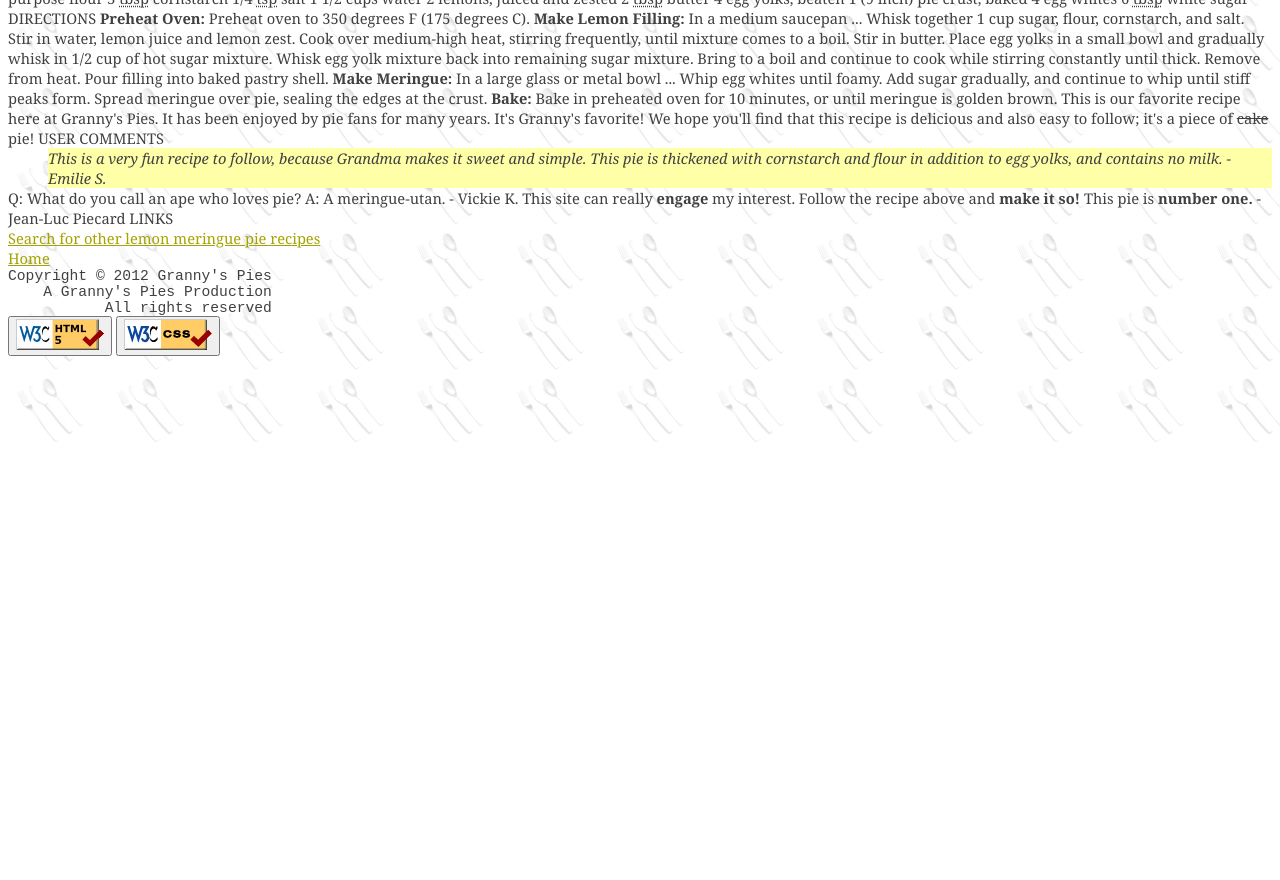
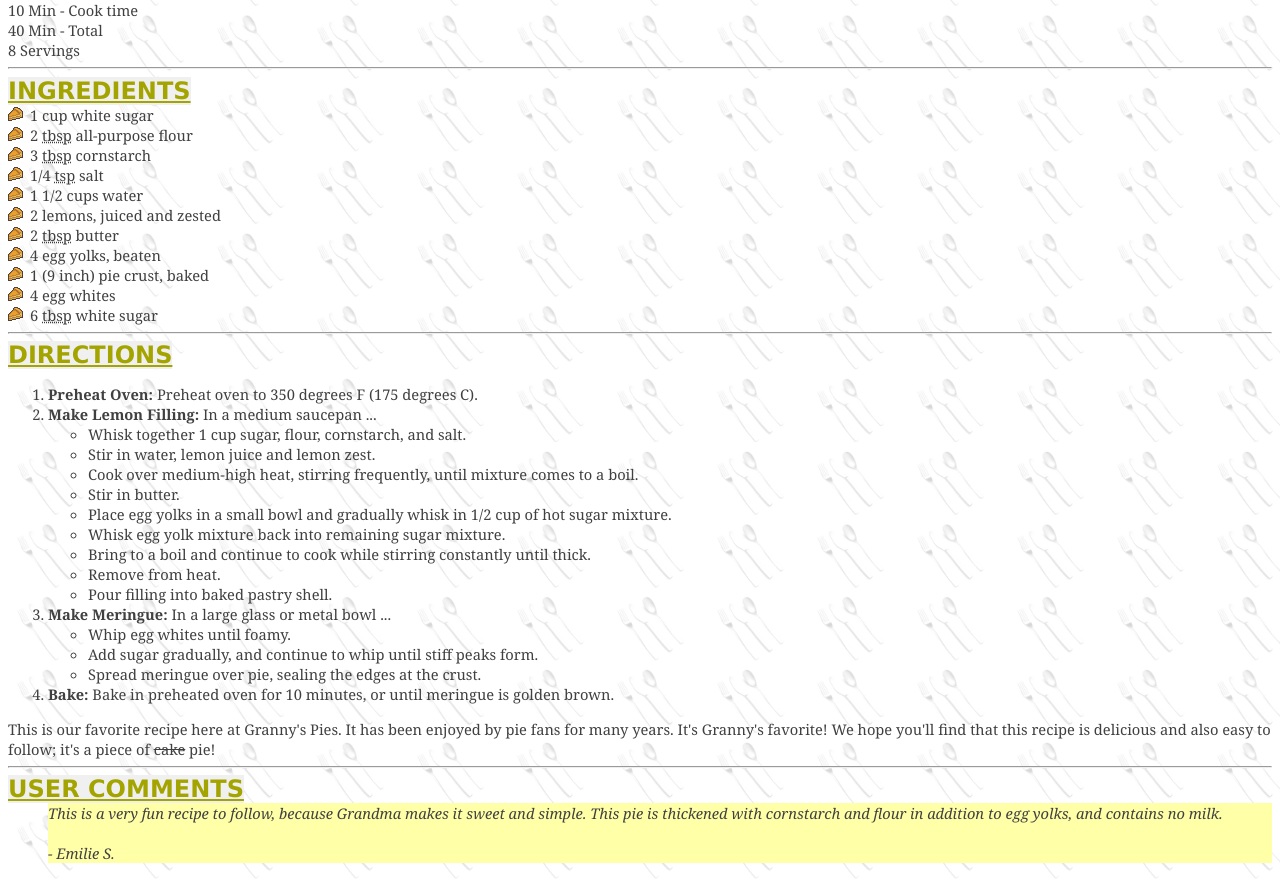
Before and after one commit to SebastianDuarteG/SebastianDuarteG.github.io, a plain HTML site: page csc300x-hw2/pie.html in a window 1280 px wide. Shown: the part 354-1234 px from the top of the page. Before the commit the page ends 800 px from the top, so only its background shows below. Drawn offline with Linux system fonts and the light colour scheme.

Commit message:
Main implementations finished

```diff
--- a/csc300x-hw2/pie.css
+++ b/csc300x-hw2/pie.css
@@ -8,9 +8,14 @@ body{
     background-size: 100px;
 }
 
-a:link{
+ul2{
+    list-style-image: url(pie_icon.gif);
+}
+
+a:link, h1, h2{
     color: #a4A400;
 }
+
 .quotes{
     font-style: italic;
     margin-left: 40px;
@@ -24,7 +29,7 @@ a:link{
 
 
 h1, h2{
-    color: #A4A400;
+    display: inline;
     background-color: #F0F0F0;
     font-family:'Lucida Sans Unicode', 'Helvetica', 'Arial', sans-serif;
     text-decoration: underline;
--- a/csc300x-hw2/pie.html
+++ b/csc300x-hw2/pie.html
@@ -1,101 +1,140 @@
 <!DOCTYPE html>
 <html>
 
+<!--Extra features: background, favicon (seems to only work on firefox),
+    Pie Bullet, Tight Heading Background-->
+
 <head>
+
     <title>Grandma's Lemon Meringue Pie </title>
-    <link rel="icon" href="http://SebastianDuarteG.github.io/csc300x-hw2/pie_icon.gif"
-        type="image/gif"/>
+
+    <link rel="icon" type="image/gif/"
+        href="http://SebastianDuarteG.github.io/csc300x-hw2/pie_icon.gif">
+
     <link rel="stylesheet" type="text/css" href="pie.css">
+
 </head>
 
 <body>
 
-    <h1>Grandma's Lemon Meringue Pie</h1>
+    <h1>Grandma's Lemon Meringue Pie<br></h1>
 
     <img src="http://SebastianDuarteG.github.io/csc300x-hw2/pie.jpg"
         alt="pie photo">
 
-    lemon meringue pie
+    <div>
+        One 9-inch pie <br>
+        30 Min - Prep time<br>
+        10 Min - Cook time<br>
+        40 Min - Total<br>
+        8 Servings
+    </div>
 
-    One 9-inch pie
-    30 Min - Prep time
-    10 Min - Cook time
-    40 Min - Total
-    8 Servings
+    <hr>
 
-    INGREDIENTS
+    <h2>INGREDIENTS</h2>
 
-        1 cup white sugar
-        2 <abbr title="tablespoons">tbsp</abbr> all-purpose flour
-        3 <abbr title="tablespoons">tbsp</abbr> cornstarch
-        1/4 <abbr title="teaspoon">tsp</abbr> salt
-        1 1/2 cups water
-        2 lemons, juiced and zested
-        2 <abbr title="tablespoons">tbsp</abbr> butter
-        4 egg yolks, beaten
-        1 (9 inch) pie crust, baked
-        4 egg whites
-        6 <abbr title="tablespoons">tbsp</abbr> white sugar
+    <ul2>
+        <li>1 cup white sugar</li>
+        <li>2 <abbr title="tablespoons">tbsp</abbr> all-purpose flour</li>
+        <li>3 <abbr title="tablespoons">tbsp</abbr> cornstarch</li>
+        <li>1/4 <abbr title="teaspoon">tsp</abbr> salt</li>
+        <li>1 1/2 cups water</li>
+        <li>2 lemons, juiced and zested</li>
+        <li>2 <abbr title="tablespoons">tbsp</abbr> butter</li>
+        <li>4 egg yolks, beaten</li>
+        <li>1 (9 inch) pie crust, baked</li>
+        <li>4 egg whites</li>
+        <li>6 <abbr title="tablespoons">tbsp</abbr> white sugar</li>
+    </ul2>
 
-    DIRECTIONS
+    <hr>
 
-        <strong>Preheat Oven:</strong> Preheat oven to 350 degrees F (175 degrees C).
-        <strong>Make Lemon Filling:</strong> In a medium saucepan ...
-            Whisk together 1 cup sugar, flour, cornstarch, and salt.
-            Stir in water, lemon juice and lemon zest.
-            Cook over medium-high heat, stirring frequently, until mixture comes to a boil.
-            Stir in butter.
-            Place egg yolks in a small bowl and gradually whisk in 1/2 cup of hot sugar mixture.
-            Whisk egg yolk mixture back into remaining sugar mixture.
-            Bring to a boil and continue to cook while stirring constantly until thick.
-            Remove from heat.
-            Pour filling into baked pastry shell.
-        <strong>Make Meringue:</strong> In a large glass or metal bowl ...
-            Whip egg whites until foamy.
-            Add sugar gradually, and continue to whip until stiff peaks form.
-            Spread meringue over pie, sealing the edges at the crust.
-        <strong>Bake:</strong> Bake in preheated oven for 10 minutes, or until meringue is golden brown.
+    <h2>DIRECTIONS</h2>
 
+    <ol>
+        <li><strong>Preheat Oven:</strong> Preheat oven to 350 degrees F (175 degrees C).</li>
+        <li><strong>Make Lemon Filling:</strong> In a medium saucepan ...
+            <ul>
+                <li>Whisk together 1 cup sugar, flour, cornstarch, and salt.</li>
+                <li>Stir in water, lemon juice and lemon zest.</li>
+                <li>Cook over medium-high heat, stirring frequently, until mixture comes to a boil.</li>
+                <li>Stir in butter.</li>
+                <li>Place egg yolks in a small bowl and gradually whisk in 1/2 cup of hot sugar mixture.</li>
+                <li>Whisk egg yolk mixture back into remaining sugar mixture.</li>
+                <li>Bring to a boil and continue to cook while stirring constantly until thick.</li>
+                <li>Remove from heat.</li>
+                <li>Pour filling into baked pastry shell.</li>
+            </ul>
+        </li>
+        <li><strong>Make Meringue:</strong> In a large glass or metal bowl ...
+            <ul>
+                <li>Whip egg whites until foamy.</li>
+                <li>Add sugar gradually, and continue to whip until stiff peaks form.</li>
+                <li>Spread meringue over pie, sealing the edges at the crust.</li>
+            </ul>
+        </li>
+        <li><strong>Bake:</strong> Bake in preheated oven for 10 minutes, or until meringue is golden brown.</li>
+    </ol>
+
+    <div>
         This is our favorite recipe here at Granny's Pies. It has been enjoyed by pie fans for many
         years. It's Granny's favorite! We hope you'll find that this recipe is delicious and also easy
         to follow; it's a piece of <del>cake</del> pie!
+    </div>
 
-    USER COMMENTS
+    <hr>
+
+    <h2>USER COMMENTS</h2>
+
         <div class="quotes">
             This is a very fun recipe to follow, because Grandma makes it sweet and simple. This pie
             is thickened with cornstarch and flour in addition to egg yolks, and contains no milk.
 
-            - Emilie S.
+            <br><br>- Emilie S.
         </div>
+        <br>
 
-
-        Q: What do you call an ape who loves pie?
+        <div class="quotes">
+            Q: What do you call an ape who loves pie? <br>
             A: A meringue-utan.
 
-        - Vickie K.
+            <br><br>- Vickie K.
+        </div>
+        <br>
 
+        <div class="quotes">
             This site can really <strong>engage</strong> my interest. Follow the recipe above and
             <strong>make it so!</strong>  This pie is <strong>number one.</strong>
 
-        - Jean-Luc Piecard
+            <br><br>- Jean-Luc Piecard
+        </div>
+        <br>
 
-    LINKS
+    <h2>LINKS</h2>
+        <br>
+        <br>
+
+
         <div>
             <a href="http://www.google.com/search?q=lemon+meringue+pie+recipe&start=10"
                 target="_blank">Search for other lemon meringue pie recipes</a><br>
             <a href="index.html" target="_blank">Home</a>
         </div>
-
+        <br>
 
     <div id="notice">
         Copyright © 2012 Granny's Pies<br>
         &nbsp; &nbsp; A Granny's Pies Production<br>
         &nbsp;&nbsp;&nbsp;&nbsp;&nbsp;
-    &nbsp;&nbsp;&nbsp;&nbsp;&nbsp;All rights reserved
+        &nbsp;&nbsp;&nbsp;&nbsp;&nbsp;All rights reserved<br><br>
     </div>
+
     <a href="http://validator.w3.org/check?url=referer" target="_blank"><button>
         <img src="w3c-html.png"></button></a>
+
     <a href="http://jigsaw.w3.org/css-validator/check/referer" target="_blank"><button>
         <img src="w3c-css.png"> </button></a>
+
 </body>
 </html>
```
Lines whose indentation alone changed are shown as unchanged.
